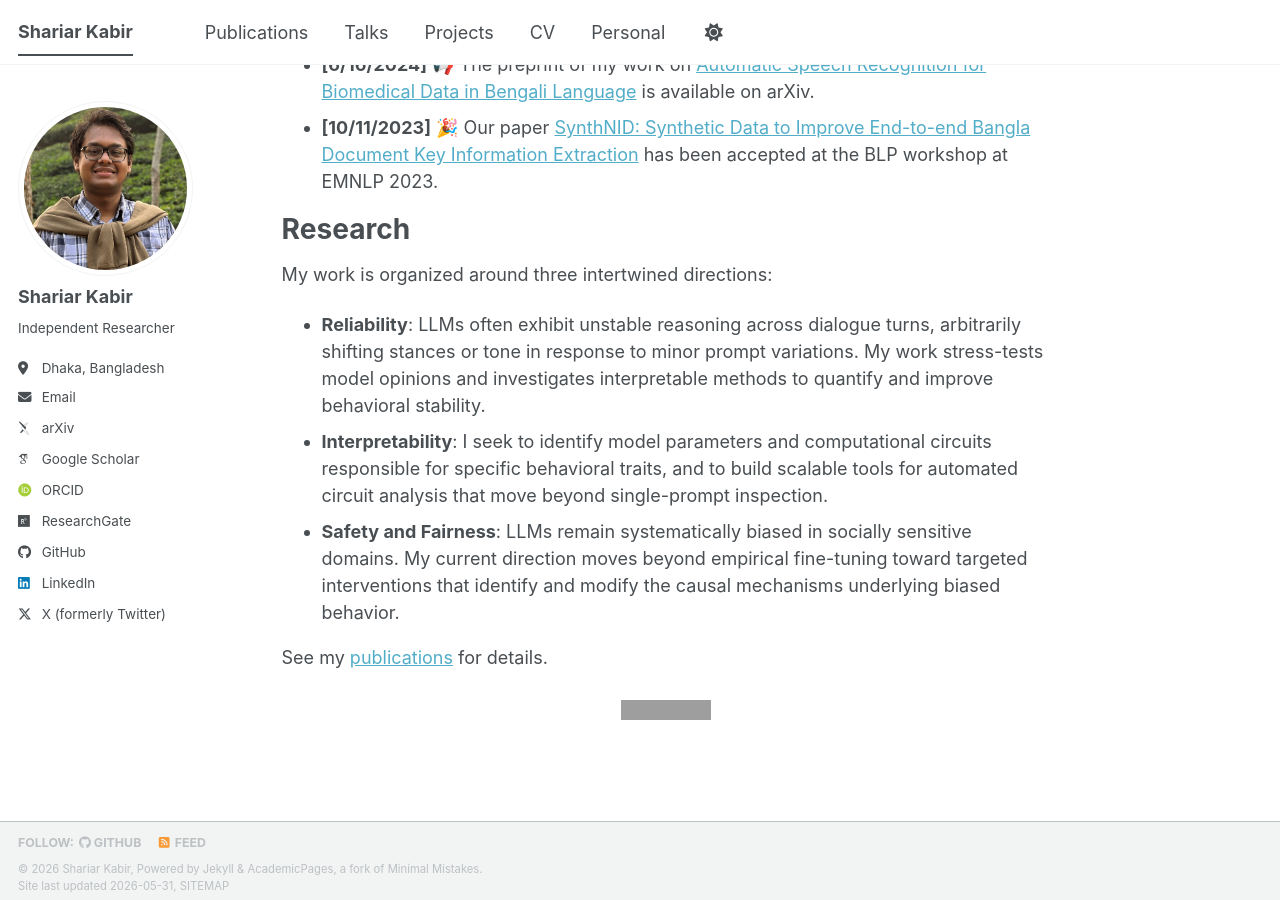
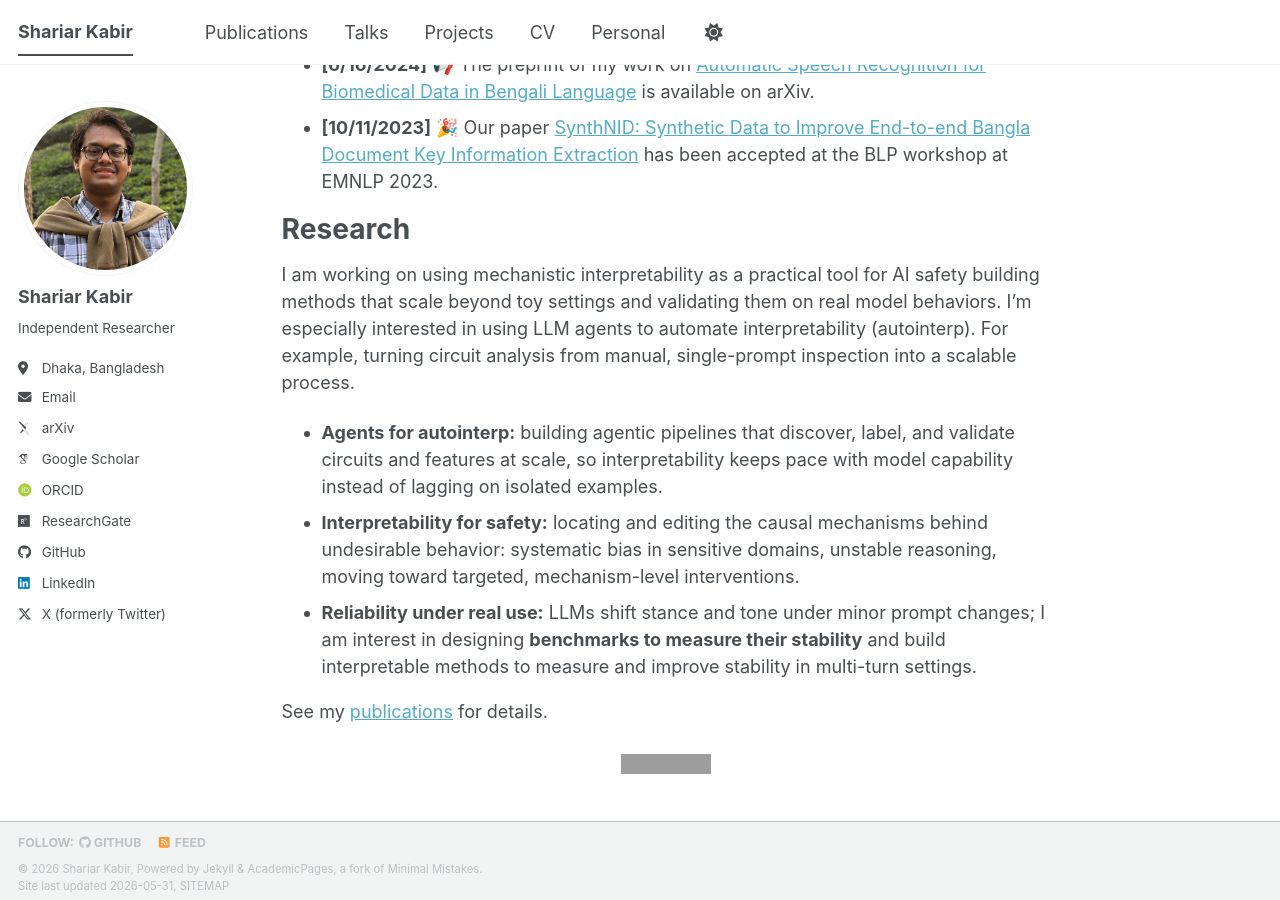
Before and after one commit to Shariar076/shariar076.github.io, a Jekyll site: the page built from _pages/about.md, in a window 1280 px wide and 900 px high, scrolled down 1141 px. Built offline with Jekyll 4.4.1, drawn with Linux system fonts in a browser that asks for light colours; some web fonts are replaced; a script bundle is joined from its source files by our own code; library files that are not in the unit come from our copies; some of the changed text lies outside the part shown; grey boxes are pictures that could not be loaded.

Commit message:
init migration complete

```diff
--- a/_pages/about.md
+++ b/_pages/about.md
@@ -30,7 +30,7 @@ News
 * **[10/11/2023]** 🎉 Our paper [SynthNID: Synthetic Data to Improve End-to-end Bangla Document Key Information Extraction](https://aclanthology.org/2023.banglalp-1.13/) has been accepted at the BLP workshop at EMNLP 2023.
 
 
-Research
+<!-- Research
 ======
 My work is organized around three intertwined directions:
 
@@ -38,6 +38,18 @@ My work is organized around three intertwined directions:
 * **Interpretability**: I seek to identify model parameters and computational circuits responsible for specific behavioral traits, and to build scalable tools for automated circuit analysis that move beyond single-prompt inspection.
 * **Safety and Fairness**: LLMs remain systematically biased in socially sensitive domains. My current direction moves beyond empirical fine-tuning toward targeted interventions that identify and modify the causal mechanisms underlying biased behavior.
 
+See my [publications](/publications/) for details. -->
+
+Research
+======
+I am working on using mechanistic interpretability as a practical tool for AI safety building methods that scale beyond toy settings and validating them on real model behaviors.
+I'm especially interested in using LLM agents to automate interpretability (autointerp). For example, turning circuit analysis from manual, single-prompt inspection into a scalable process.
+
+* **Agents for autointerp:** building agentic pipelines that discover, label, and validate circuits and features at scale, so interpretability
+  keeps pace with model capability instead of lagging on isolated examples.
+* **Interpretability for safety:** locating and editing the causal mechanisms behind undesirable behavior: systematic bias in sensitive domains, unstable reasoning, moving toward targeted, mechanism-level interventions.
+* **Reliability under real use:** LLMs shift stance and tone under minor prompt changes; I am interest in designing **benchmarks to measure their stability** and build interpretable methods to measure and improve stability in multi-turn settings.
+
 See my [publications](/publications/) for details.
 
 <div class="visitormap" style="text-align:center;">
```
Also changed, not shown: other parts of _pages/about.md (+1 -1 lines).
